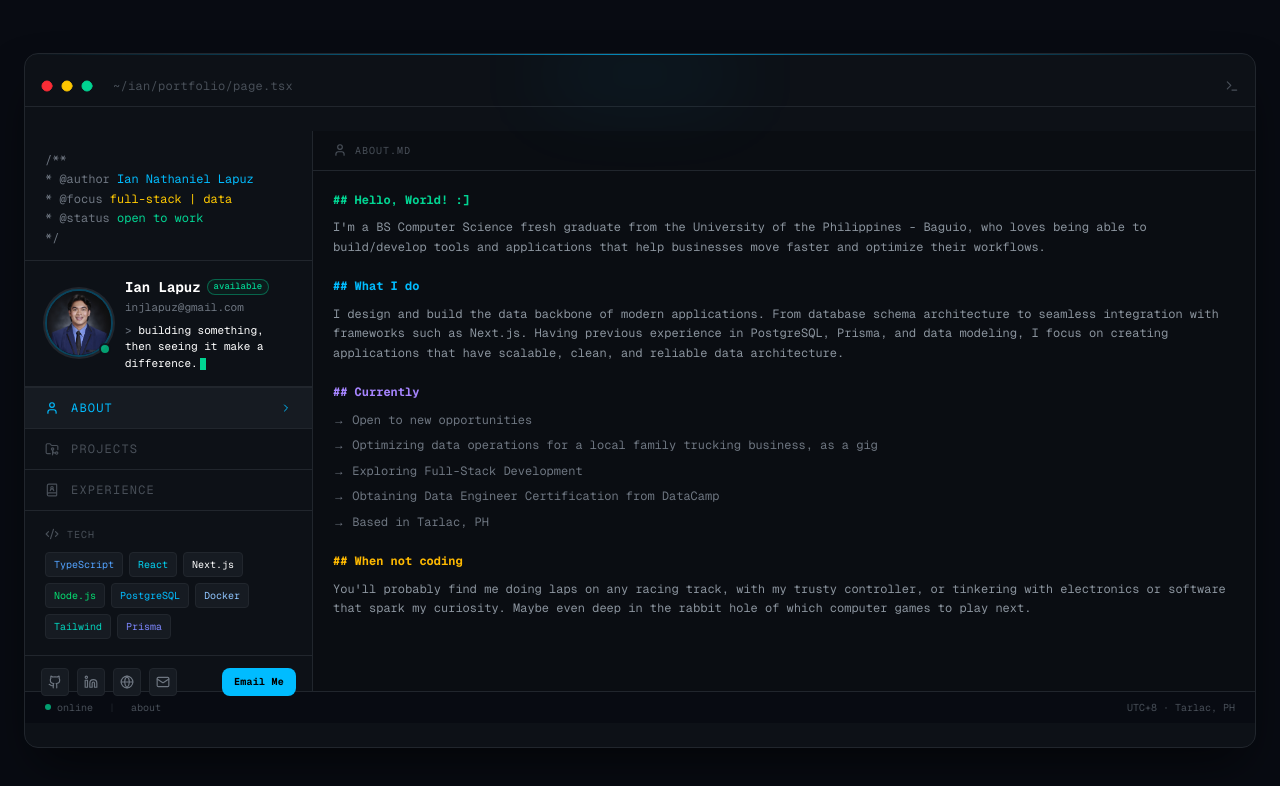
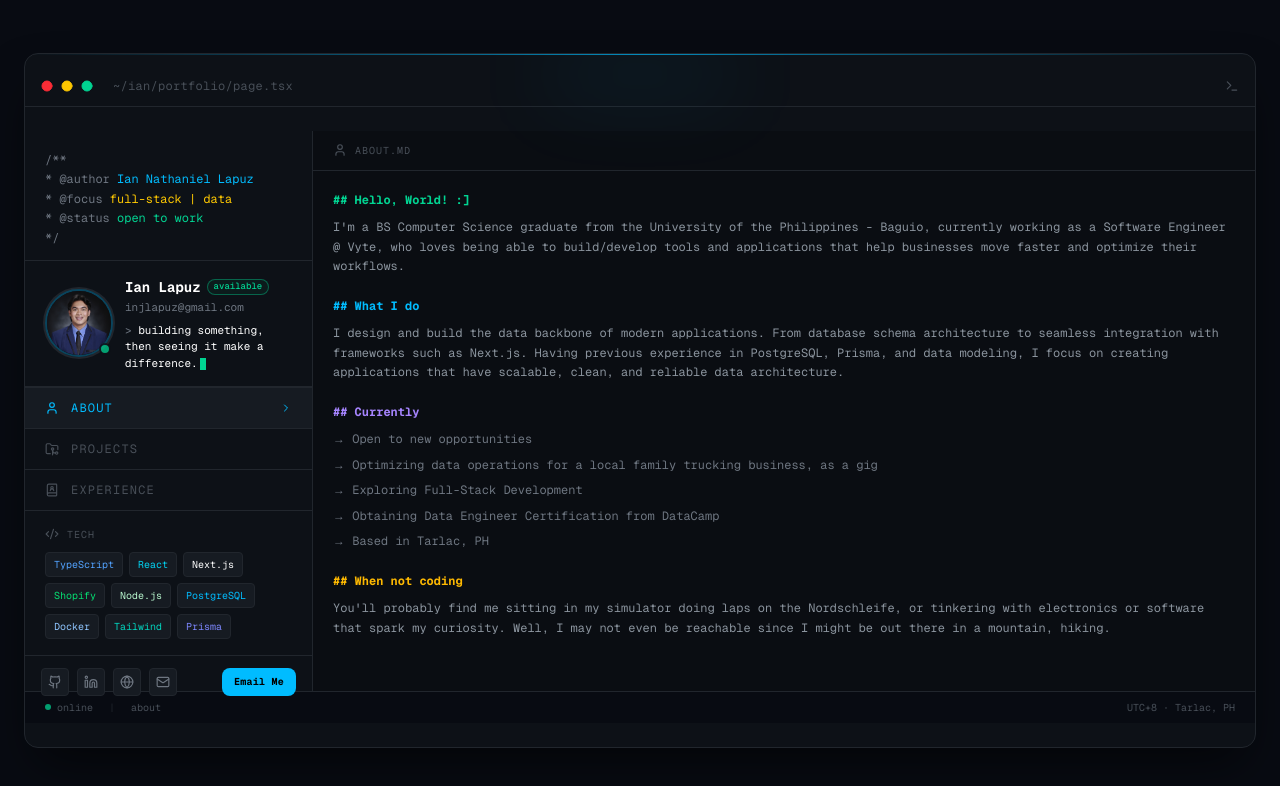
Before and after one commit to b0biii/portfolio-web, a Next.js app: page / in a window 1280 px wide. Shown: the top 786 px of the page. Built offline with nearby package versions, Linux system fonts and the light colour scheme.

Commit message:
chore: update skills list and enhance personal description in AboutPanel

```diff
--- a/components/portfolio-card/data.ts
+++ b/components/portfolio-card/data.ts
@@ -37,7 +37,8 @@ export const skills: SkillItem[] = [
     { label: "TypeScript", color: "text-blue-400" },
     { label: "React", color: "text-cyan-400" },
     { label: "Next.js", color: "text-white" },
-    { label: "Node.js", color: "text-green-400" },
+    { label: "Shopify", color: "text-green-400" },
+    { label: "Node.js", color: "text-green-200" },
     { label: "PostgreSQL", color: "text-sky-400" },
     { label: "Docker", color: "text-blue-300" },
     { label: "Tailwind", color: "text-teal-400" },
--- a/components/portfolio-card/panels/about.tsx
+++ b/components/portfolio-card/panels/about.tsx
@@ -25,7 +25,7 @@ export default function AboutPanel() {
                     <div>
                         <p className="text-emerald-400 font-bold mb-2">## Hello, World! {":]"}</p>
                         <p>
-                            I&apos;m a BS Computer Science fresh graduate from the University of the Philippines - Baguio, who loves being able to build/develop tools and applications
+                            I&apos;m a BS Computer Science graduate from the University of the Philippines - Baguio, currently working as a Software Engineer @ Vyte, who loves being able to build/develop tools and applications
                             that help businesses move faster and optimize their workflows.
                         </p>
                     </div>
@@ -50,9 +50,9 @@ export default function AboutPanel() {
                     <div>
                         <p className="text-amber-400 font-bold mb-2">## When not coding</p>
                         <p>
-                            You&apos;ll probably find me doing laps on any racing track, with my trusty controller,
+                            You&apos;ll probably find me sitting in my simulator doing laps on the Nordschleife,
                             or tinkering with electronics or software that spark my curiosity.
-                            Maybe even deep in the rabbit hole of which computer games to play next.
+                            Well, I may not even be reachable since I might be out there in a mountain, hiking.
                         </p>
                     </div>
                 </div>
```
